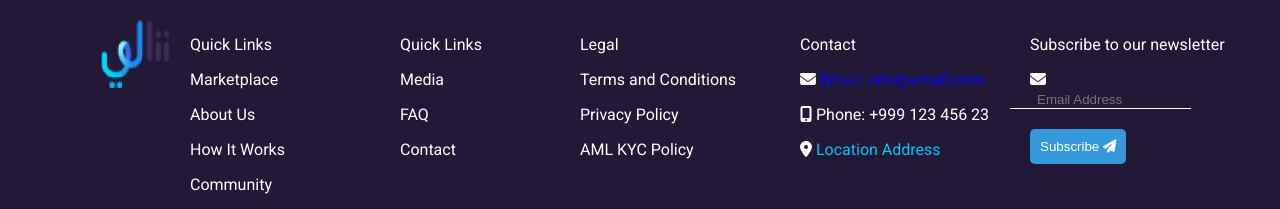
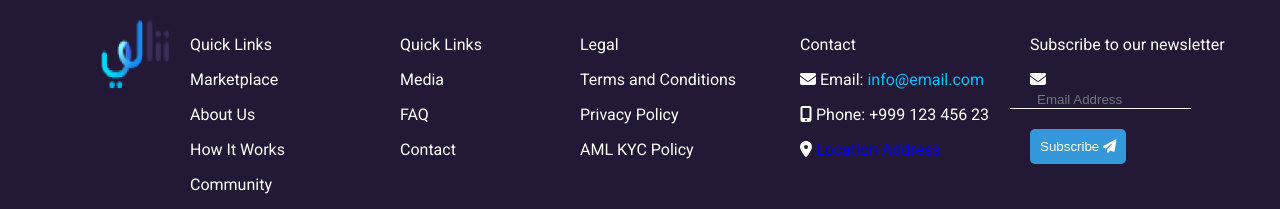
Before and after one commit to taha007860/NFTs-Website, a React (Vite) app: page /nft/1/1/1/1/1/1/1/1/1/1/1/1 in a window 1280 px wide. In both pictures the pointer is over the link "Location Address". Shown: the part 691-900 px from the top of the page. Built offline with nearby package versions, Linux system fonts and the light colour scheme.

Commit message:
location and email

```diff
--- a/src/components/Footer.jsx
+++ b/src/components/Footer.jsx
@@ -48,7 +48,7 @@ const Footer = () => {
             <span>
               <FontAwesomeIcon icon={faEnvelope} />
             </span>{" "}
-            <a id="email-info" href="mailto:{contactInfo.email}">Email: {contactInfo.email}</a>
+            Email: <a id="email-info" href="mailto:{contactInfo.email}">{contactInfo.email}</a>
           </p>
           <p>
             <span>
--- a/src/styles/Footer.css
+++ b/src/styles/Footer.css
@@ -17,9 +17,10 @@
   }
   #google {
     text-decoration: none;
+    color: #00C3F9;
   }
   #google:hover {
-    color: #00C3F9;
+    color: blue;
   }
 
   .footer-column {
@@ -42,6 +43,10 @@
   #email-info {
     text-decoration: none;
     cursor: pointer;
+    color: #00C3F9;
+  }
+  #email-info:hover {
+    color: blue;
   }
 
   .quick-links,
```
